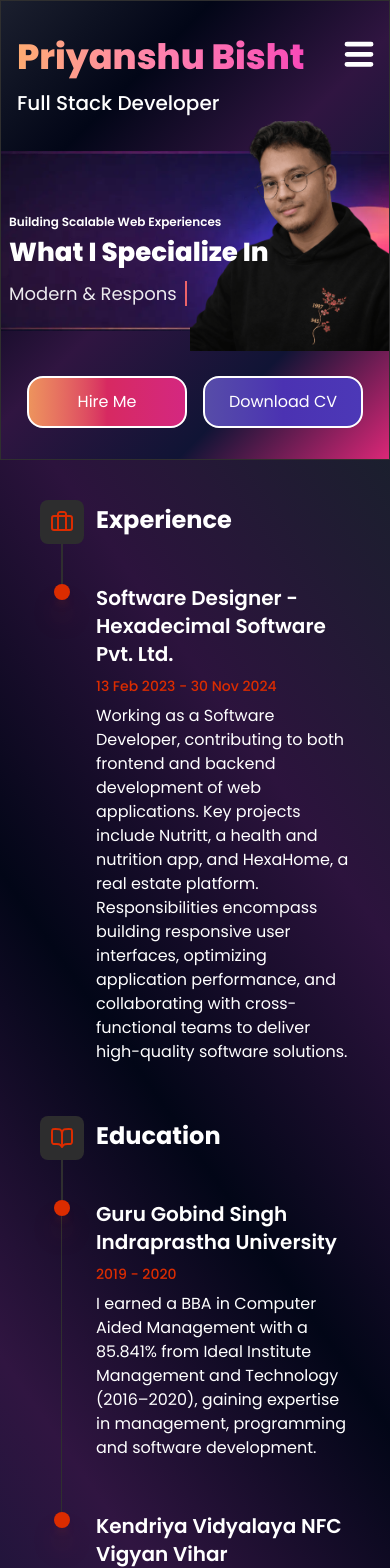
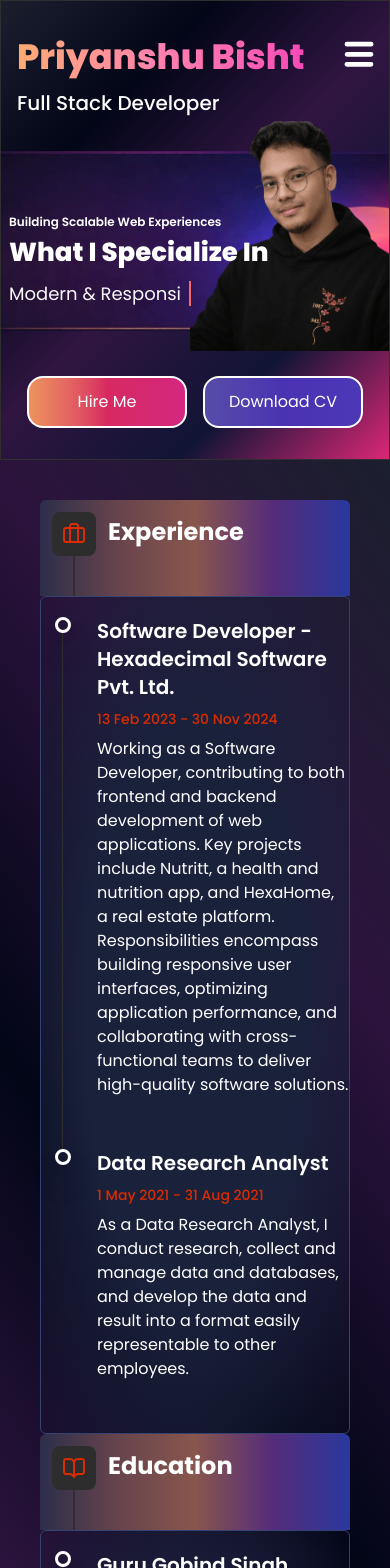
Before and after one commit to PriyanshuBisht2001/portfolio-website, a Next.js app: page /resume in a window 390 px wide. Shown: the top 1568 px of the page. Built offline with nearby package versions, Linux system fonts and the light colour scheme.

Commit message:
feat: Enhance mobile layout with timeline component and update experience data

```diff
--- a/src/app/layout.tsx
+++ b/src/app/layout.tsx
@@ -36,7 +36,7 @@ export default function RootLayout({
             <ProfileWidget />
           </div>
           <div className="flex lg:w-3/4 lg:relative bg-[linear-gradient(235deg,#1b1f2e,#2c133d,#020617,#301541,#101435)] lg:bg-none lg:bg-brand-200 lg:rounded-[20px]">
-            <div className="hidden lg:block lg:absolute right-0 top-0">
+            <div className="hidden lg:block lg:absolute right-0 top-0 z-30">
               <Navbar />
             </div>
             {children}
--- a/src/app/skill/page.tsx
+++ b/src/app/skill/page.tsx
@@ -26,13 +26,13 @@ export default function Skill() {
           <h1 className="text-[28px] md:text-[32px] font-extrabold">
             Technical Proficiencies
           </h1>
-          <Link href="/">
+          <Link href="/" className="lg:hidden">
             <Image src={Cross} alt="cross" width={40} height={40}/>
           </Link>
         </div>
         {Object.entries(typedSkills).map(([category, skillList]) => (
           <section key={category} className="flex flex-col gap-8 lg:gap-4">
-            <h2 className="hidden lg:blocktext-2xl font-semibold lg:text-secondary-100">
+            <h2 className="hidden lg:block text-2xl font-semibold lg:text-secondary-100">
               {category}
             </h2>
             <MobileHeader title={category} />
--- a/src/components/MobileAbout.tsx
+++ b/src/components/MobileAbout.tsx
@@ -2,7 +2,8 @@ import { fetchAllProjects } from "@/utils/serverAction.ut";
 import MobileSkillComponent from "./MobileSkillComponent";
 import Projects from "./Projects";
 import GetInTouch from "./GetInTouch";
-import Image from "next/image";
+import TimelineComponent from "./ui/TimelineComponent";
+import { experienceTimeline } from "@/constants/defaultState";
 
 export default async function MobileAbout() {
   const projects = await fetchAllProjects();
@@ -11,6 +12,9 @@ export default async function MobileAbout() {
     <div className="w-full lg:hidden">
       <MobileSkillComponent />
       <Projects projectList={projects} />
+      <div className="px-5 pt-10">
+      <TimelineComponent heading="Experience" items={experienceTimeline} />
+      </div>
       <div className="px-5 py-10 md:bg-[url('/bgwebapps.webp')] md:bg-cover md:bg-center">
         <h3 className="text-[22px] font-semibold text-white mb-4">
           Let’s build something meaningful
@@ -23,9 +27,9 @@ export default async function MobileAbout() {
         </p>
       </div>
       <GetInTouch />
-      <div className="border-t my-8 border-white/10 pt-6 text-center text-sm text-gray-500">
+      <footer className="border-t my-8 border-white/10 pt-6 text-center text-sm text-gray-500">
         © {new Date().getFullYear()} Priyanshu Bisht. All rights reserved.
-      </div>
+      </footer>
     </div>
   );
 }
--- a/src/components/resume.tsx
+++ b/src/components/resume.tsx
@@ -7,7 +7,6 @@ import {
 
 import ExperienceIcon from "@/assets/Experience.svg";
 import EducationIcon from "@/assets/Education.svg";
-import TextCard from "./ui/TextCard";
 
 const ResumeComponent = () => {
   return (
--- a/src/components/ui/MobileHeader.tsx
+++ b/src/components/ui/MobileHeader.tsx
@@ -15,7 +15,7 @@ export default function MobileHeader({ title }: { title: string }) {
   const selectedColor = colors[colorIndex];
 
   return (
-    <div className="flex gap-3 items-center pb-4">
+    <div className="flex gap-3 items-center pb-4 lg:hidden">
       <h2 className="font-semibold whitespace-nowrap text-[clamp(22px,4vw,28px)]">
         {title}
       </h2>
--- a/src/components/ui/TimelineComponent.tsx
+++ b/src/components/ui/TimelineComponent.tsx
@@ -1,5 +1,3 @@
-"use client";
-
 import Image, { StaticImageData } from "next/image";
 
 type TimelineItem = {
@@ -24,18 +22,18 @@ export default function TimelineComponent({
   return (
     <section className="flex flex-col relative">
       {/* Header Section */}
-      <div className="flex gap-3 z-20">
+      <div className="flex gap-3 z-20 rounded-t-md lg:border-none px-3 pt-3 lg:p-0 bg-[linear-gradient(to_right,#2c2e4b,#67444c,#88564d,#552c7a,#29389d)] lg:bg-none">
         {icon && (
           <div className="flex flex-col items-center">
             <Image src={icon} alt={heading} />
-            <div className="h-10 border-brand-500 border w-[1px]" />
+            <div className="h-10 border-brand-500 border w-px" />
           </div>
         )}
         <h2 className="text-2xl font-bold pt-1">{heading}</h2>
       </div>
 
       {/* Timeline Items */}
-      <div className="flex flex-col z-20 relative">
+      <div className="flex flex-col z-20 pt-5 relative border border-[#354274] rounded-md bg-[radial-gradient(ellipse_at_center,#1a213b,#1a213b,transparent)] lg:border-none lg:bg-none">
         {items.map((item, i) => (
           <div
             key={i}
@@ -43,12 +41,12 @@ export default function TimelineComponent({
           >
             {/* Vertical Line */}
             {i !== items.length - 1 && (
-              <div className="absolute left-[21px] top-4 bottom-0 w-[1px] bg-brand-500 z-10" />
+              <div className="absolute left-[21px] top-4 bottom-0 w-px bg-brand-500 z-10" />
             )}
 
             {/* Pointer */}
-            <div className="relative flex pl-[14px]">
-              <div className="h-4 w-4 bg-secondary-100 shadow-xl/70 shadow-secondary-200 rounded-full z-20" />
+            <div className="relative flex pl-3.5">
+              <div className="h-4 w-4 border-3 lg:border-none lg:bg-secondary-100 shadow-xl/70 lg:shadow-secondary-200 rounded-full z-20" />
             </div>
 
             {/* Timeline Content */}
--- a/src/constants/defaultState.tsx
+++ b/src/constants/defaultState.tsx
@@ -95,17 +95,30 @@ export const experience = [
     description:
       "Working as a Full Stack Developer, contributing to both frontend and backend development of web applications. Key projects include Nutritt, a health and nutrition app, and HexaHome, a real estate platform. Responsibilities encompass building responsive user interfaces, optimizing application performance, and collaborating with cross-functional teams to deliver high-quality software solutions.",
   },
+  {
+    id: 2,
+    title: "Data Research Analyst",
+    subTitle: "1 May 2021 - 31 Aug 2021",
+    description: "As a Data Research Analyst, I conduct research, collect and manage data and databases, and develop the data and result into a format easily representable to other employees."
+  }
 ];
 
 export const experienceTimeline = [
   {
-    title: "Software Designer",
+    title: "Software Developer",
     subtitle: "Hexadecimal Software Pvt. Ltd.",
     startDate: "13 Feb 2023",
     endDate: "30 Nov 2024",
     description:
       "Working as a Software Developer, contributing to both frontend and backend development of web applications. Key projects include Nutritt, a health and nutrition app, and HexaHome, a real estate platform. Responsibilities encompass building responsive user interfaces, optimizing application performance, and collaborating with cross-functional teams to deliver high-quality software solutions.",
   },
+  {
+    title: "Data Research Analyst",
+    subTitle: "ACE Study Overseas",
+    startDate: "1 May 2021",
+    endDate: "31 Aug 2021",
+    description: "As a Data Research Analyst, I conduct research, collect and manage data and databases, and develop the data and result into a format easily representable to other employees."
+  }
 ];
 
 export const educationTimeline = [
```
